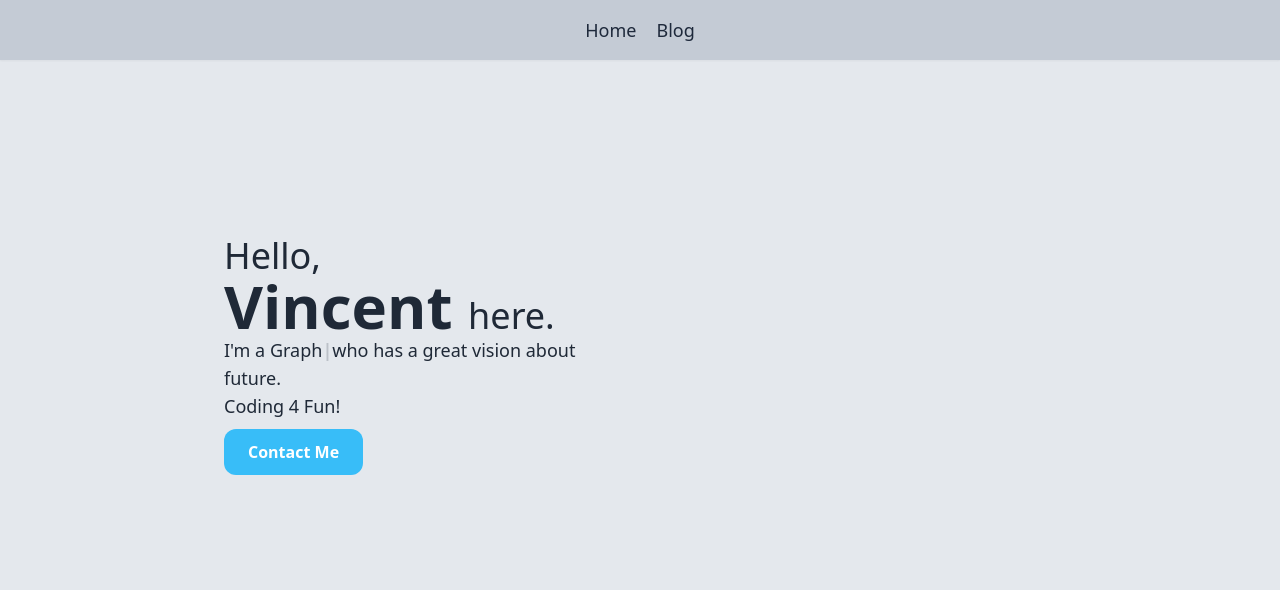
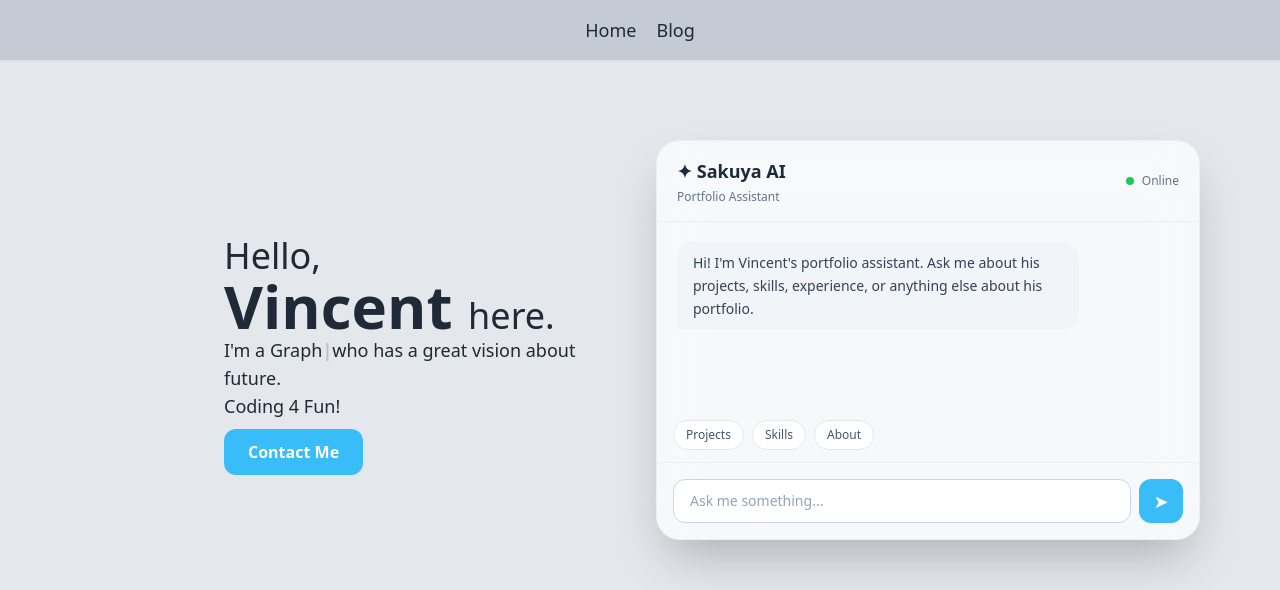
Before and after one commit to yorunaka/yorunaka-site-remake, a React (Vite) app: page / in a window 1280 px wide. Shown: the top 590 px of the page. Built offline with nearby package versions, Linux system fonts and the light colour scheme.

Commit message:
feat:migrate to bun and added dummy chatbot component

```diff
--- a/package.json
+++ b/package.json
@@ -30,6 +30,10 @@
     "globals": "^15.14.0",
     "postcss": "^8.5.1",
     "tailwindcss": "^3.4.17",
-    "vite": "^6.0.5"
+    "vite": "^6.0.5",
+    "@types/bun": "latest"
+  },
+  "peerDependencies": {
+    "typescript": "^5"
   }
 }
--- /dev/null
+++ b/src/components/Chatbot/Chatbox.jsx
@@ -0,0 +1,148 @@
+import { useState } from "react";
+import React from "react";
+
+const Chatbot = () => {
+  const [message, setMessage] = useState("");
+
+  const [messages, setMessages] = useState([
+    {
+      role: "assistant",
+      content:
+        "Hi! I'm Vincent's portfolio assistant. Ask me about his projects, skills, experience, or anything else about his portfolio.",
+    },
+  ]);
+
+  const handleSubmit = (e) => {
+    e.preventDefault();
+
+    if (!message.trim()) return;
+
+    const newMessage = {
+      role: "user",
+      content: message,
+    };
+
+    setMessages((prev) => [...prev, newMessage]);
+
+    setMessage("");
+  };
+
+  return (
+    <div className="w-full max-w-3xl h-[400px] flex flex-col overflow-hidden rounded-3xl border border-slate-200/50 bg-white/70 shadow-2xl backdrop-blur-xl">
+
+      {/* Header */}
+      <div className="flex items-center justify-between border-b border-slate-200/50 px-5 py-4">
+
+        <div>
+          <h2 className="text-lg font-bold text-slate-800">
+            ✦ Sakuya AI
+          </h2>
+
+          <p className="mt-1 text-xs text-slate-500">
+            Portfolio Assistant
+          </p>
+        </div>
+
+        <div className="flex items-center gap-2 text-xs text-slate-500">
+
+          <span className="h-2 w-2 rounded-full bg-green-500" />
+
+          Online
+
+        </div>
+
+      </div>
+
+
+      {/* Messages */}
+      <div className="flex flex-1 flex-col gap-3 overflow-y-auto p-5">
+
+        {messages.map((msg, index) => (
+
+          <div
+            key={index}
+            className={`flex ${
+              msg.role === "user"
+                ? "justify-end"
+                : "justify-start"
+            }`}
+          >
+
+            <div
+              className={`max-w-[80%] rounded-2xl px-4 py-2.5 text-sm leading-relaxed ${
+                msg.role === "user"
+                  ? "rounded-br-md bg-sky-400 text-white"
+                  : "rounded-bl-md bg-slate-100 text-slate-700"
+              }`}
+            >
+              {msg.content}
+            </div>
+
+          </div>
+
+        ))}
+
+      </div>
+
+
+      {/* Suggestions */}
+      <div className="flex gap-2 overflow-x-auto px-4 pb-3">
+
+        <button
+          onClick={() =>
+            setMessage("What projects have you built?")
+          }
+          className="whitespace-nowrap rounded-full border border-slate-200 bg-white px-3 py-1.5 text-xs text-slate-600 transition hover:bg-slate-100"
+        >
+          Projects
+        </button>
+
+        <button
+          onClick={() =>
+            setMessage("What technologies do you use?")
+          }
+          className="whitespace-nowrap rounded-full border border-slate-200 bg-white px-3 py-1.5 text-xs text-slate-600 transition hover:bg-slate-100"
+        >
+          Skills
+        </button>
+
+        <button
+          onClick={() =>
+            setMessage("Tell me about yourself.")
+          }
+          className="whitespace-nowrap rounded-full border border-slate-200 bg-white px-3 py-1.5 text-xs text-slate-600 transition hover:bg-slate-100"
+        >
+          About
+        </button>
+
+      </div>
+
+
+      {/* Input */}
+      <form
+        onSubmit={handleSubmit}
+        className="flex gap-2 border-t border-slate-200/50 p-4"
+      >
+
+        <input
+          type="text"
+          placeholder="Ask me something..."
+          value={message}
+          onChange={(e) => setMessage(e.target.value)}
+          className="min-w-0 flex-1 rounded-xl border border-slate-300 bg-white px-4 py-2.5 text-sm text-slate-700 outline-none transition placeholder:text-slate-400 focus:border-sky-400 focus:ring-2 focus:ring-sky-100"
+        />
+
+        <button
+          type="submit"
+          className="flex h-11 w-11 shrink-0 items-center justify-center rounded-xl bg-sky-400 text-lg text-white transition hover:bg-sky-600 active:scale-95"
+        >
+          ➤
+        </button>
+
+      </form>
+
+    </div>
+  );
+};
+
+export default Chatbot;
--- a/src/components/Hero.jsx
+++ b/src/components/Hero.jsx
@@ -1,6 +1,7 @@
 import React from 'react'
 import { motion, AnimatePresence } from "motion/react"
 import { useState, useEffect } from 'react'
+import Chatbot from './Chatbot/Chatbox'
 import logo from '../assets/logo.gif'
 
 const Hero = () => {
@@ -37,9 +38,9 @@ const Hero = () => {
   return (
     <div>
      <section id="home" className="pt-20 w-full">
-        <div className="container ">
-          <div className="flex flex-wrap">
-            <div className="w-full self-center px-4 lg:w-1/2 lg:pl-56 lg:pt-24">
+        <div className="w-full">
+          <div className="flex flex-wrap justify-items-evenly">
+            <div className="w-full self-start px-4 lg:w-1/2 lg:pl-56 lg:pt-24">
               <h1 className="text-2xl lg:text-4xl">
                 Hello,
                 <span className="block text-4xl font-bold lg:text-6xl">
@@ -82,6 +83,9 @@ const Hero = () => {
                 Contact Me
               </a>
             </div>
+            <div className="grid mt-12 w-full px-4 lg:mt-0 lg:w-1/2 lg:pr-20">
+              <Chatbot />
+            </div>
           </div>
         </div>
       </section>
```
Also changed, not shown: tsconfig.json (added, +29 -0 lines), 1 other file (tests, documents, lock files or other folders).
